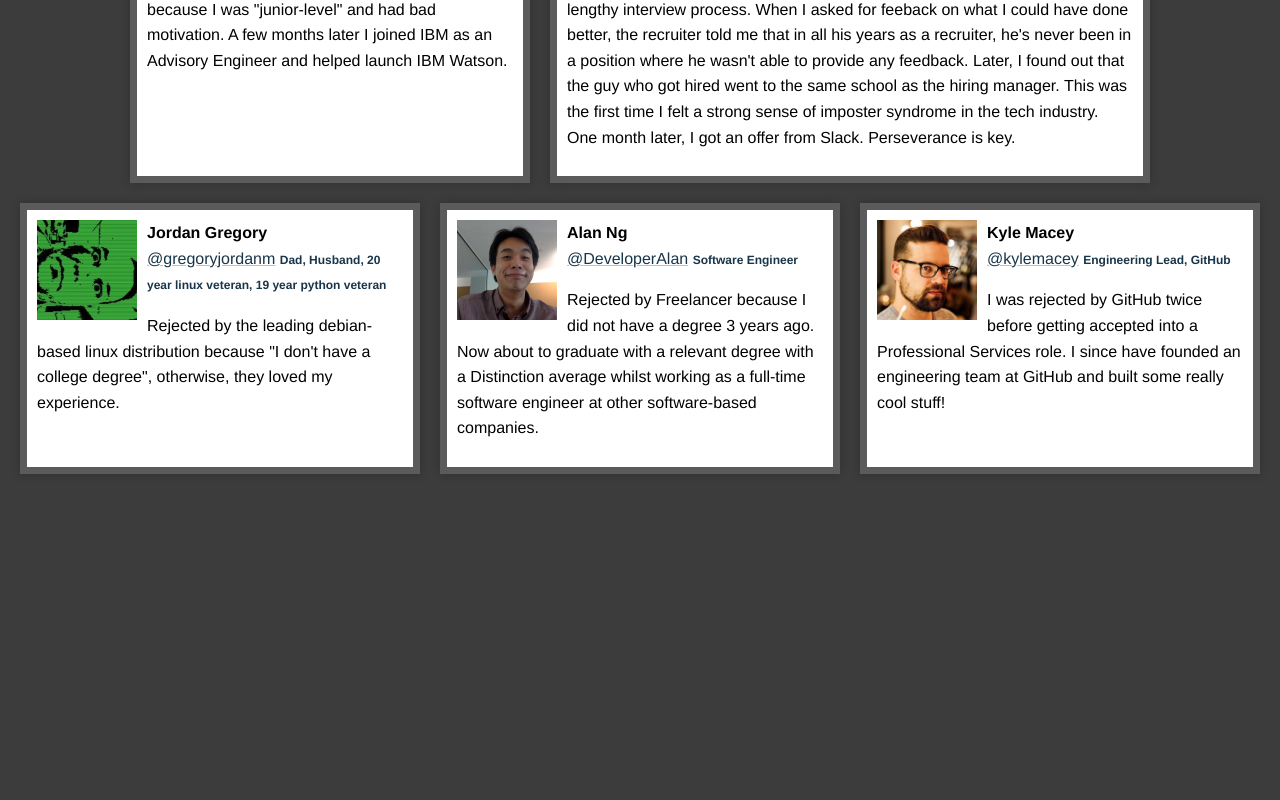
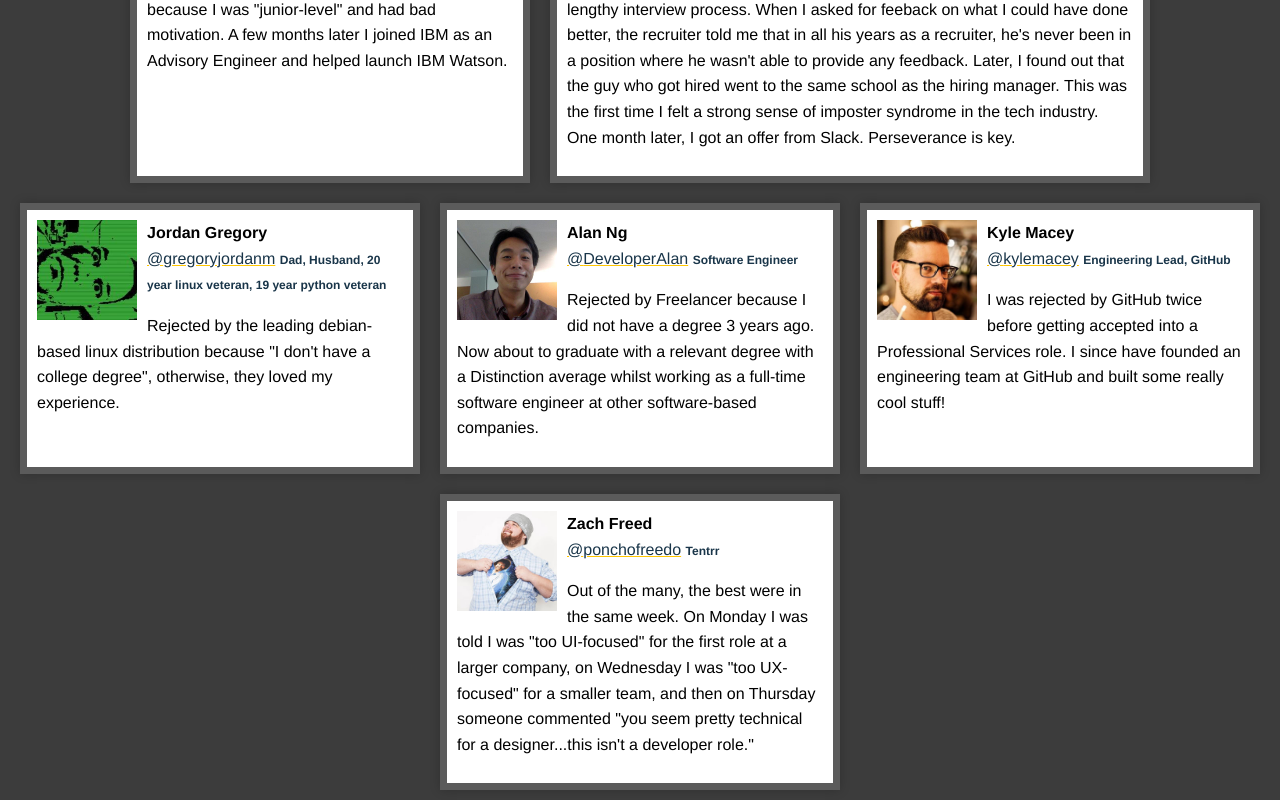
Before and after one commit to Rejectedus/rejected.us, a React (Create React App) app: page / in a window 1280 px wide. Shown: the part 9168-9968 px from the top of the page. Before the commit the page ends 9652 px from the top, so only its background shows below. Built offline with nearby package versions, Linux system fonts and the light colour scheme.

Commit message:
adding my story

```diff
--- a/src/data/stories.js
+++ b/src/data/stories.js
@@ -785,5 +785,15 @@ module.exports = [
     story:
       'I was rejected by GitHub twice before getting accepted into a Professional Services role. I since have founded an engineering team at GitHub and built some really cool stuff!',
     double: false
+  },
+  {
+    fullName: "Zach Freed",
+    handle: "ponchofreedo",
+    website: "https://zachfreed.com",
+    bio: "Tentrr",
+    avatar: "zpfreed.jpg",
+    story:
+      'Out of the many, the best were in the same week. On Monday I was told I was "too UI-focused" for the first role at a larger company, on Wednesday I was "too UX-focused" for a smaller team, and then on Thursday someone commented "you seem pretty technical for a designer...this isn\'t a developer role."',
+    double: false
   }
 ];
```
Also changed, not shown: public/images/zpfreed.jpg (added).
